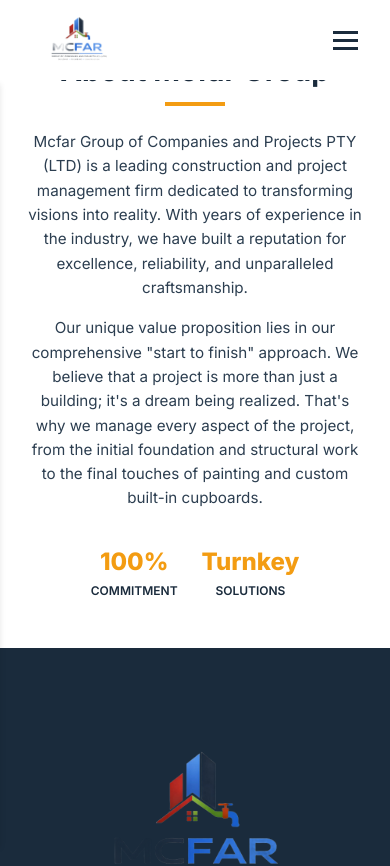
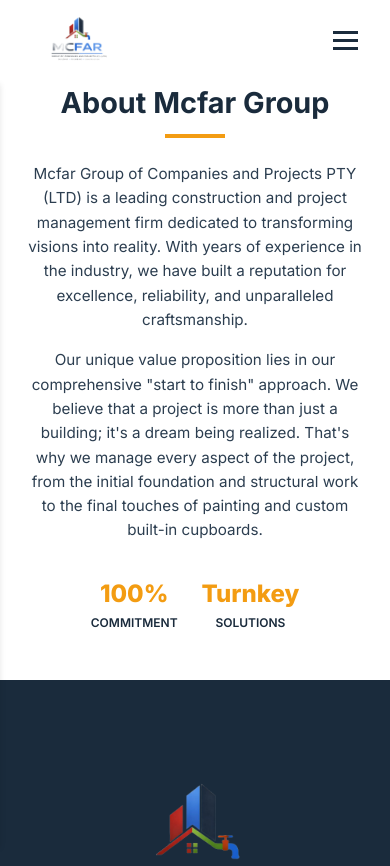
Before and after one commit to writenowAgency/mcfar-group-of-companies, a React (Vite) app: page /about in a window 390 px wide. Shown: the top 866 px of the page. Built offline with nearby package versions, Linux system fonts and the light colour scheme.

Commit message:
Adjust About Us section mobile title spacing

```diff
--- a/src/components/About.css
+++ b/src/components/About.css
@@ -84,7 +84,7 @@
   }
 
   .about .section-title {
-    margin-top: 0;
+    margin-top: 2rem;
     font-size: 1.8rem;
     margin-bottom: 1.5rem;
     text-align: center !important;
```
